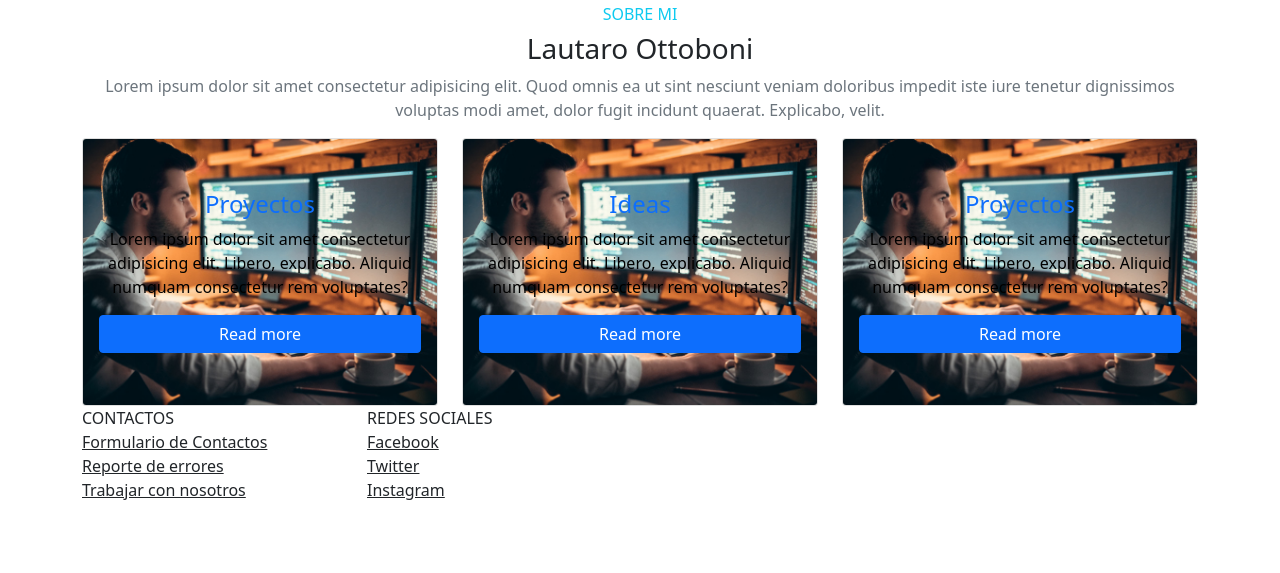
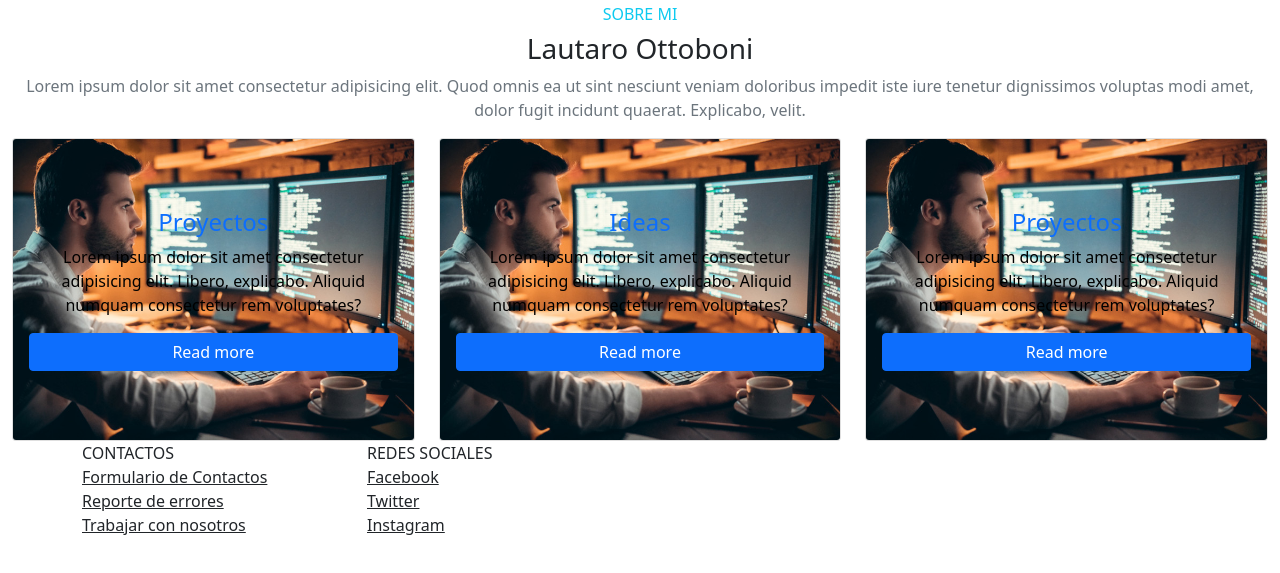
Before and after one commit to ottoboni11/maquedato-en-bootsrap, a plain HTML site: page pages/aboutMe.html in a window 1280 px wide. Shown: the part 51-624 px from the top of the page. Drawn offline with nearby package versions, Linux system fonts and the light colour scheme; files that its build step writes are made by us from their sources.

Commit message:
maquedato btstrpv2

```diff
--- a/pages/aboutMe.html
+++ b/pages/aboutMe.html
@@ -40,7 +40,7 @@
     </header>
 
     <main>
-        <section class="container filter-br">
+        <section class="container-fluid filter-br">
             <div class="row">
                 <div class="col12 text-center">
                     <h2 class="text-info text-uppercase h6">Sobre mi</h2>
```
Also changed, not shown: styles/style.css (line endings or trailing spaces).
